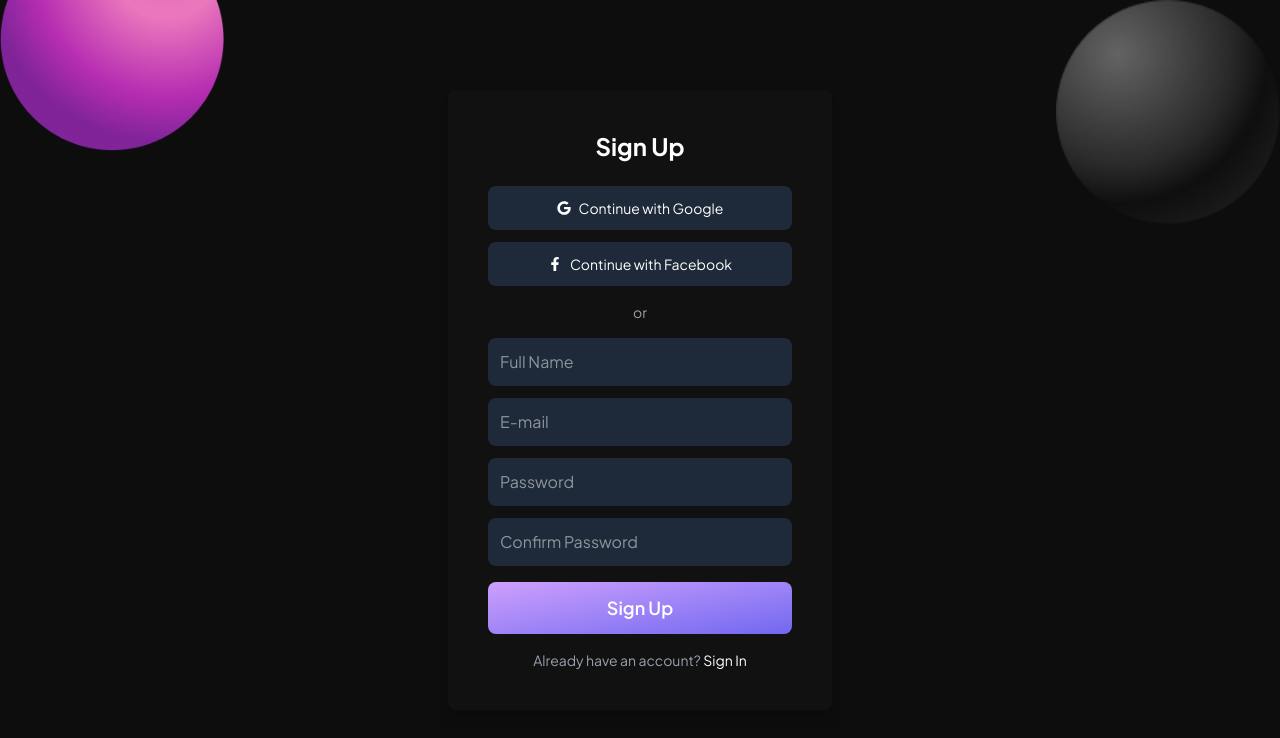
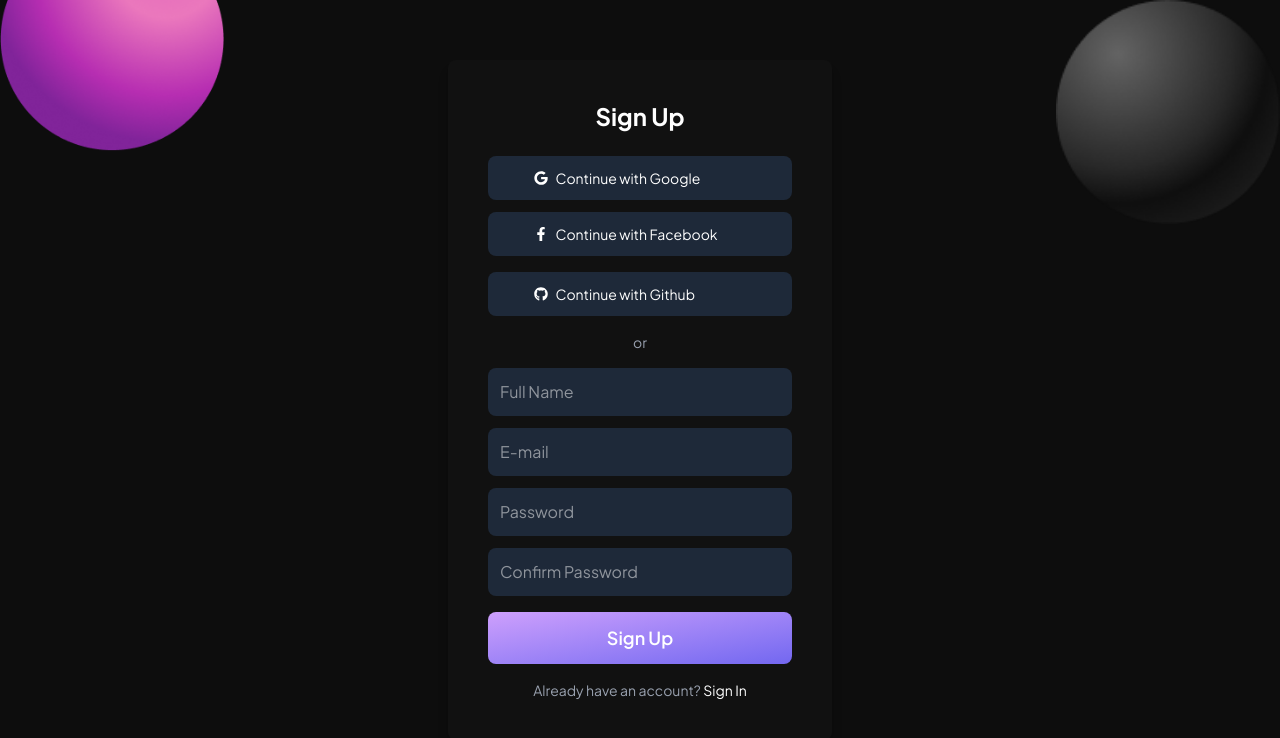
Before and after one commit to EDOHWARES/waitly, a React (Vite) app in the folder client/: page /signup in a window 1280 px wide. Shown: the top 738 px of the page. Built offline with nearby package versions, Linux system fonts and the light colour scheme.

Commit message:
added githuboauth ui

```diff
--- a/client/src/components/Header/Header.jsx
+++ b/client/src/components/Header/Header.jsx
@@ -29,7 +29,7 @@ const Header = () => {
 
         {/* Buttons */}
         <div className="hidden md:flex items-center space-x-6">
-          <Link to={'/signup'}>
+          <Link to={"/signin"}>
             <button className="bg-gradient-to-br from-[#CE9FFC] to-[#7367F0] h-[58px] w-[180px] rounded-[5px]">
               Create Now
             </button>
@@ -71,9 +71,11 @@ const Header = () => {
 
           {/* Buttons */}
           <div className="flex mt-10 items-center space-x-6 px-6">
-            <button className="bg-gradient-to-br from-[#CE9FFC] to-[#7367F0] h-[58px] w-[150px] md:w-[180px] rounded-[5px]">
-              Create Now
-            </button>
+            <Link to={'/signin'}>
+              <button className="bg-gradient-to-br from-[#CE9FFC] to-[#7367F0] h-[58px] w-[150px] md:w-[180px] rounded-[5px]">
+                Create Now
+              </button>
+            </Link>
             <button className="h-[58px] w-[150px] md:w-[180px] border-2 border-[#7367F0] rounded-[5px]">
               Get A Quote
             </button>
--- a/client/src/pages/SignIn/SignIn.jsx
+++ b/client/src/pages/SignIn/SignIn.jsx
@@ -5,6 +5,7 @@ import vector4 from "../../assets/images/vector4.png";
 import { Link, useNavigate } from "react-router-dom";
 import axiosInstance from "../../../utils/axisoInstance";
 import { toast } from "react-toastify";
+import { FaGithub } from "react-icons/fa";
 
 const SignIn = () => {
   const [email, setEmail] = useState("");
@@ -49,10 +50,19 @@ const SignIn = () => {
 
         {/* OAuth Buttons */}
         <button className="flex items-center justify-center w-full bg-gray-800 py-3 mb-3 rounded-lg text-sm">
-          <FaGoogle className="mr-2" /> Continue with Google
+          <div className="w-[70%] flex items-center">
+            <FaGoogle className="mr-2" /> <span>Continue with Google</span>
+          </div>
         </button>
         <button className="flex items-center justify-center w-full bg-gray-800 py-3 mb-4 rounded-lg text-sm">
-          <FaFacebookF className="mr-2" /> Continue with Facebook
+          <div className="w-[70%] flex items-center">
+            <FaFacebookF className="mr-2" /> <span>Continue with Facebook</span>
+          </div>
+        </button>
+        <button className="flex items-center justify-center w-full bg-gray-800 py-3 mb-4 rounded-lg text-sm">
+          <div className="w-[70%] flex items-center">
+            <FaGithub className="mr-2" /> <span>Continue with Github</span>
+          </div>
         </button>
 
         <p className="text-center text-gray-400 text-sm mb-4">or</p>
@@ -85,13 +95,16 @@ const SignIn = () => {
         </button>
 
         {/* Links */}
-        <Link to={'/signup'}>
+        <Link to={"/signup"}>
           <p className="text-center text-gray-400 text-sm mt-4">
-            Don’t have an account? <span className="text-white cursor-pointer">Create an account</span>
+            Don’t have an account?{" "}
+            <span className="text-white cursor-pointer">Create an account</span>
           </p>
         </Link>
 
-        <p className="text-center text-[#CE9FFC] cursor-pointer mt-3">Forgot password?</p>
+        <p className="text-center text-[#CE9FFC] cursor-pointer mt-3">
+          Forgot password?
+        </p>
       </div>
     </div>
   );
--- a/client/src/pages/SignUp/SignUp.jsx
+++ b/client/src/pages/SignUp/SignUp.jsx
@@ -5,6 +5,7 @@ import vector3 from "../../assets/images/vector3.png";
 import vector4 from "../../assets/images/vector4.png";
 import { toast } from "react-toastify";
 import { useNavigate } from "react-router-dom";
+import { FaGithub } from "react-icons/fa";
 
 const SignUp = () => {
   const navigate = useNavigate();
@@ -74,10 +75,19 @@ const SignUp = () => {
 
         {/* OAuth Buttons */}
         <button className="flex items-center justify-center w-full bg-gray-800 py-3 mb-3 rounded-lg text-sm">
-          <FaGoogle className="mr-2" /> Continue with Google
+          <div className="w-[70%] flex items-center">
+            <FaGoogle className="mr-2" /> <span>Continue with Google</span>
+          </div>
         </button>
         <button className="flex items-center justify-center w-full bg-gray-800 py-3 mb-4 rounded-lg text-sm">
-          <FaFacebookF className="mr-2" /> Continue with Facebook
+          <div className="w-[70%] flex items-center">
+            <FaFacebookF className="mr-2" /> <span>Continue with Facebook</span>
+          </div>
+        </button>
+        <button className="flex items-center justify-center w-full bg-gray-800 py-3 mb-4 rounded-lg text-sm">
+          <div className="w-[70%] flex items-center">
+            <FaGithub className="mr-2" /> <span>Continue with Github</span>
+          </div>
         </button>
 
         <p className="text-center text-gray-400 text-sm mb-4">or</p>
@@ -142,7 +152,10 @@ const SignUp = () => {
         {/* Links */}
         <p className="text-center text-gray-400 text-sm mt-4">
           Already have an account?{" "}
-          <span className="text-white cursor-pointer" onClick={() => navigate("/signin")}>
+          <span
+            className="text-white cursor-pointer"
+            onClick={() => navigate("/signin")}
+          >
             Sign In
           </span>
         </p>
```
